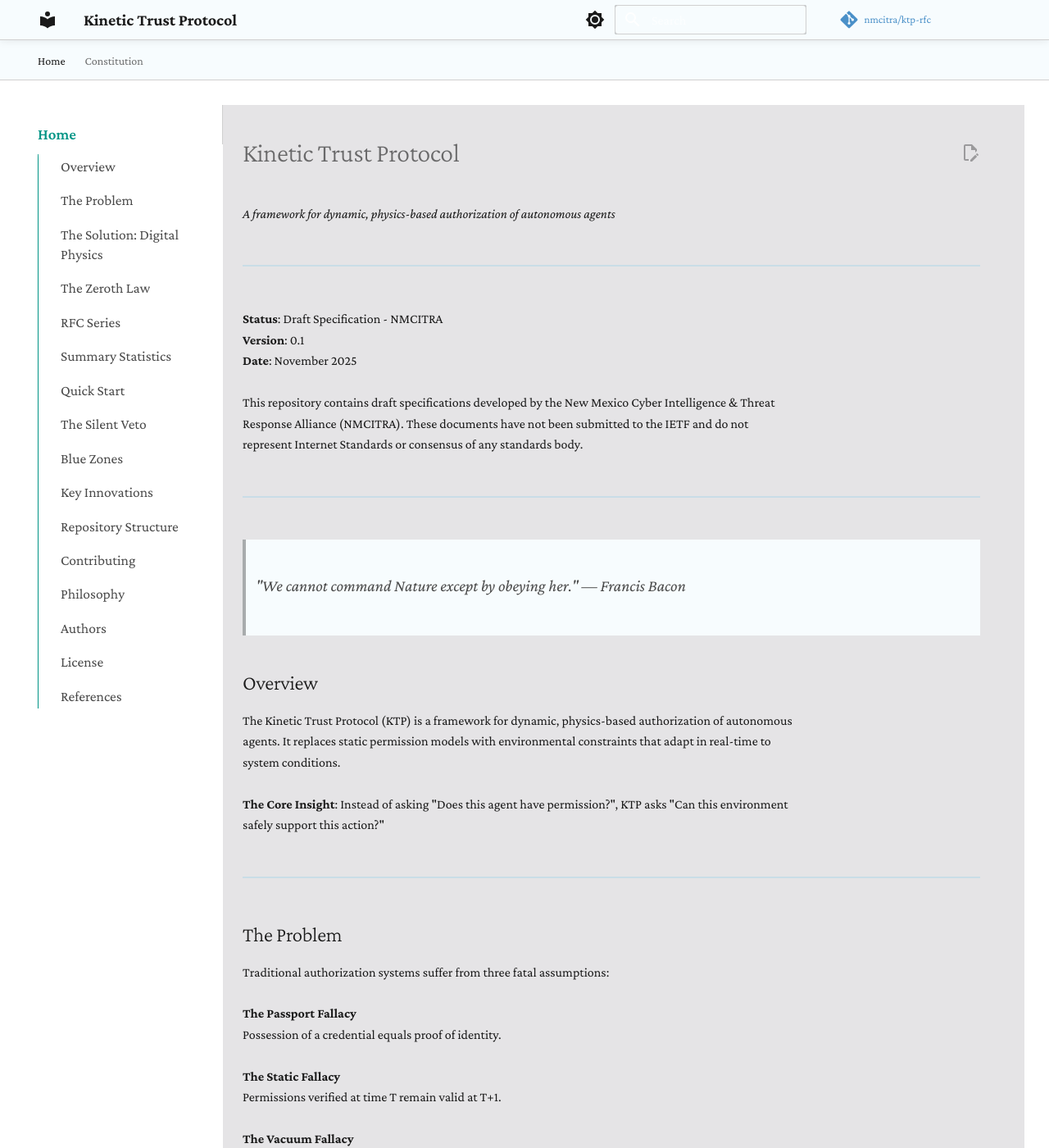
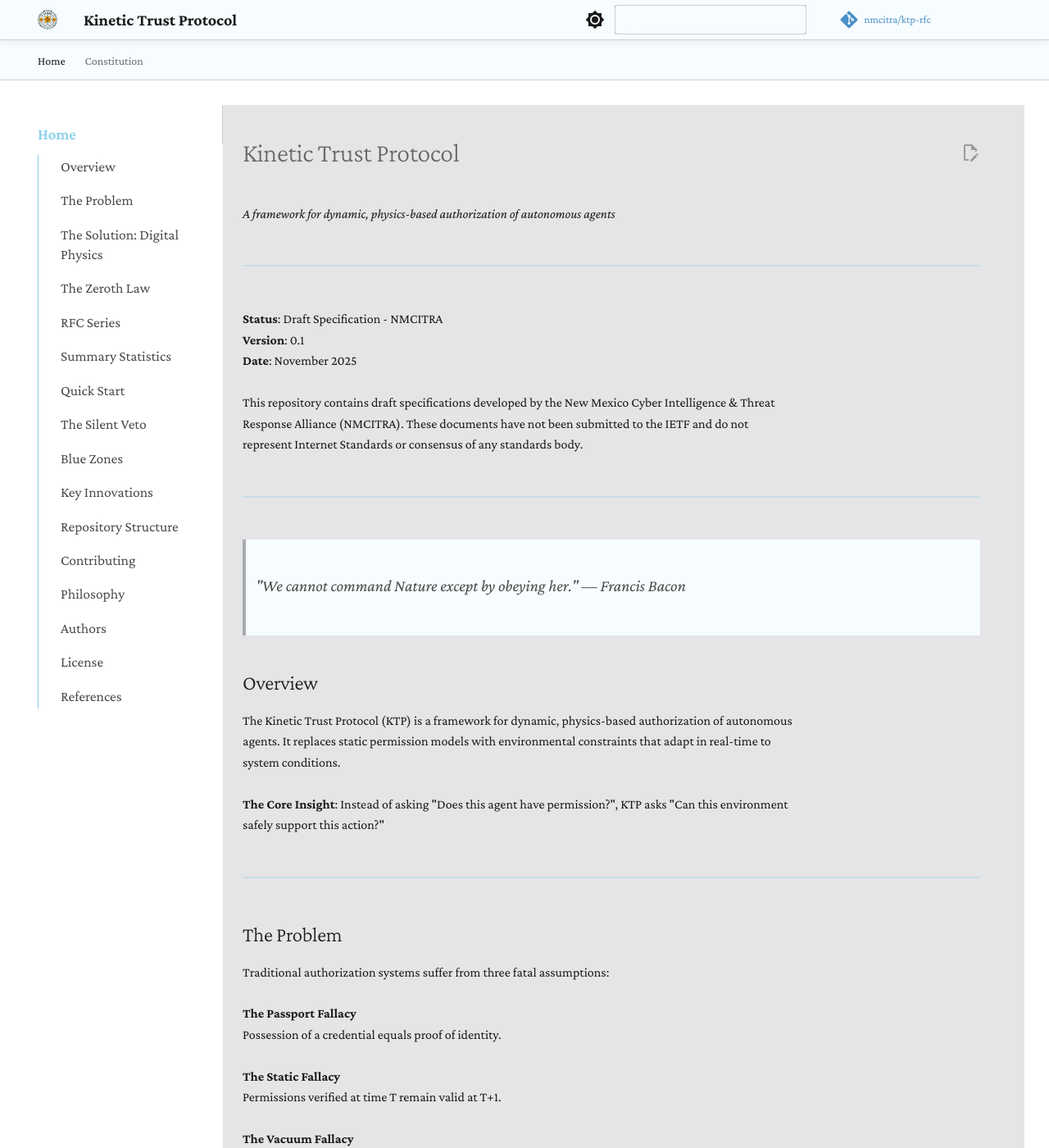
Before and after one commit to nmcitra/ktp-rfc, an MkDocs documentation site: the page built from docs/index.md, in a window 1280 px wide and 1400 px high. Shown: the whole window at 82% size. Built offline with MkDocs 1.6.1 and Material for MkDocs 9.7.7, drawn with Linux system fonts in a browser that asks for light colours; some web fonts are replaced; comment, search, counter and statistics services are not loaded.

Commit message:
Add NMCITRA logo and fix sky blue colors

```diff
--- a/docs/stylesheets/custom.css
+++ b/docs/stylesheets/custom.css
@@ -14,6 +14,13 @@
   --text-secondary: #4a4a4a;
   --text-muted: #7a7a7a;
   --border-color: #d0d0d0;
+
+  /* Material theme color overrides */
+  --md-primary-fg-color: #87CEEB;
+  --md-primary-fg-color--light: #B0D9F5;
+  --md-primary-fg-color--dark: #4A90C8;
+  --md-accent-fg-color: #87CEEB;
+  --md-accent-fg-color--transparent: rgba(135, 206, 235, 0.1);
 }
 
 [data-md-color-scheme="slate"] {
@@ -23,6 +30,13 @@
   --text-primary: #E5E4E6;
   --text-secondary: #c0c0c0;
   --border-color: #4a4a4a;
+
+  /* Material theme color overrides for dark mode */
+  --md-primary-fg-color: #B0D9F5;
+  --md-primary-fg-color--light: #D0E9F9;
+  --md-primary-fg-color--dark: #87CEEB;
+  --md-accent-fg-color: #B0D9F5;
+  --md-accent-fg-color--transparent: rgba(176, 217, 245, 0.1);
 }
 
 /* Typography */
--- a/mkdocs.yml
+++ b/mkdocs.yml
@@ -9,14 +9,15 @@ edit_uri: edit/main/docs/
 
 theme:
   name: material
+  logo: assets/nmcitra-logo.png
   font:
     text: Crimson Pro
     code: SF Mono
   palette:
     # Palette toggle for light mode
     - scheme: default
-      primary: teal
-      accent: cyan
+      primary: custom
+      accent: custom
       toggle:
         icon: material/brightness-7
         name: Switch to dark mode
```
Also changed, not shown: docs/assets/nmcitra-logo.png (added).
